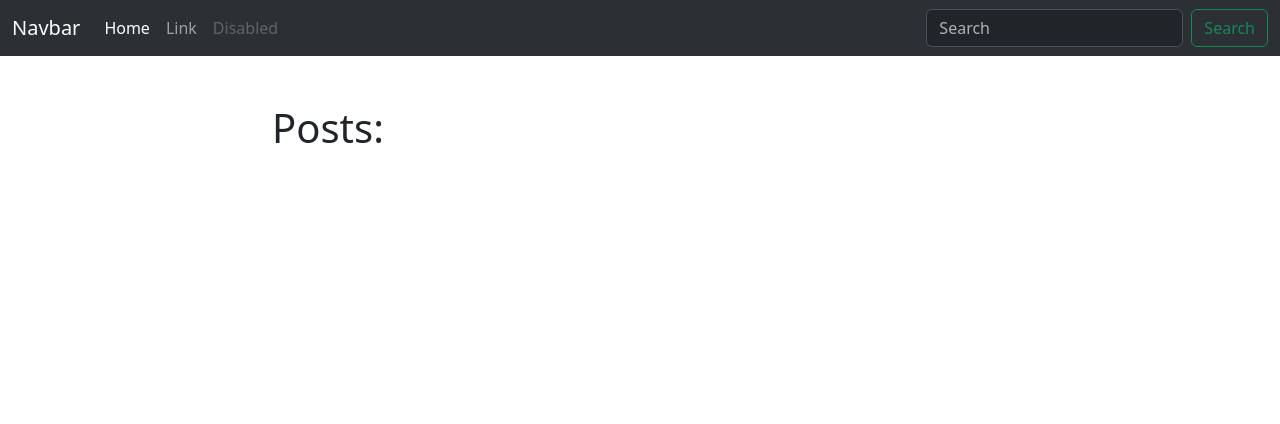
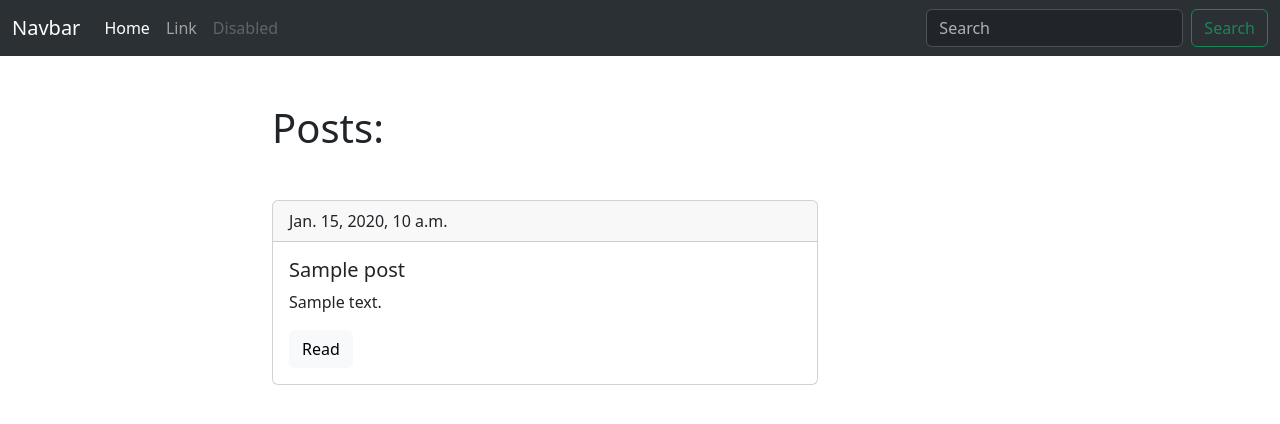
Before and after one commit to Archibald-prog/blogengine, a Django app: page /blog/ in a window 1280 px wide. Shown: the top 424 px of the page. Run offline with Django 3.2, Linux system fonts and the light colour scheme; tables that the repository leaves empty hold one stand-in row (values such as "Sample post").

Commit message:
Added display of posts to the main page.

```diff
--- a/blog/templates/blog/index.html
+++ b/blog/templates/blog/index.html
@@ -5,10 +5,17 @@
 {% endblock %}
 
 {% block content %}
-    <h1>Posts:</h1>
-    {% for name in names %}
-        <p>
-            {{ name }}
-        </p>
+    <h1 class="mb-5">Posts:</h1>
+    {% for post in posts %}
+        <div class="card mb-4">
+        <div class="card-header">
+            {{ post.date_pub }}
+        </div>
+        <div class="card-body">
+            <h5 class="card-title">{{ post.title }}</h5>
+            <p class="card-text">{{ post.body|truncatewords:15 }}</p>
+            <a href="{{ post.get_absolute_url }}" class="btn btn-light">Read</a>
+        </div>
+        </div>
     {% endfor %}
 {% endblock %}
```
